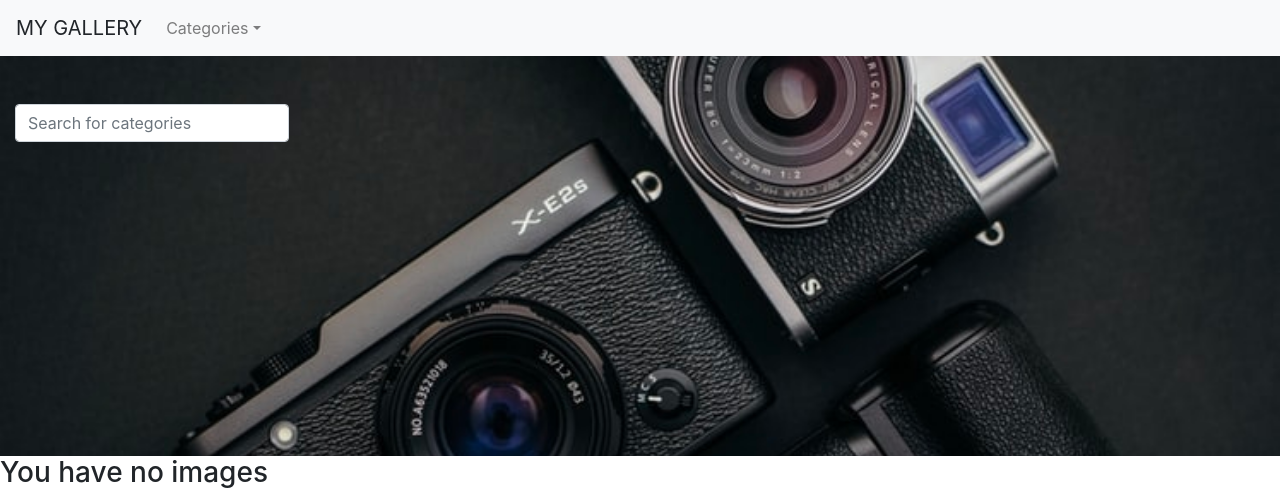
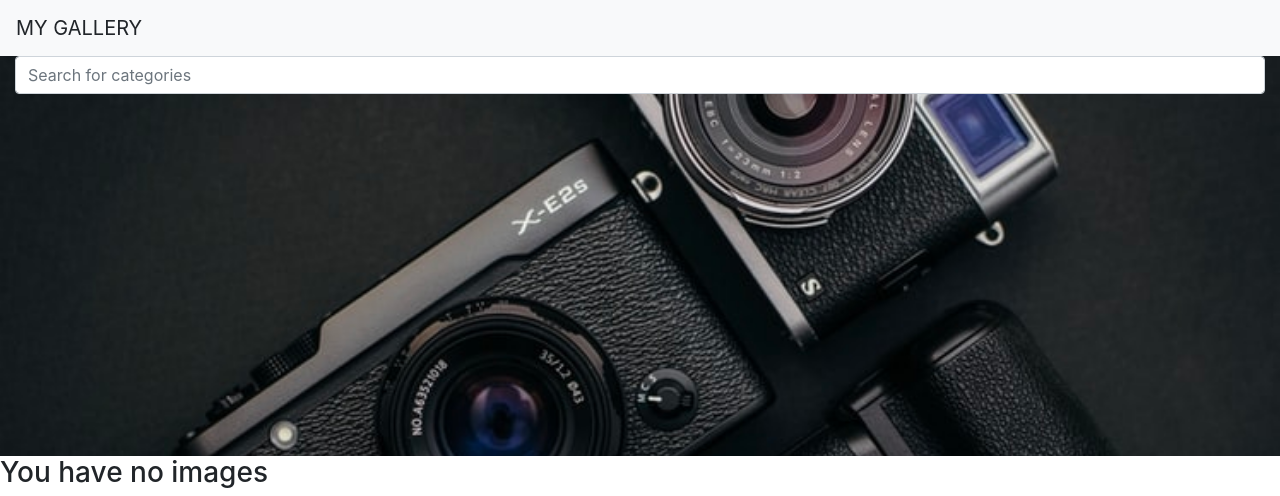
Before and after one commit to firdausa7/MY-GALLERY, a Django app: page / in a window 1280 px wide. Shown: the top 496 px of the page. Run offline with Django 3.2, Linux system fonts and the light colour scheme; data that the repository does not hold is empty; some libraries are stand-ins or nearby versions.

Commit message:
add category into search and change navbar

```diff
--- a/photo/templates/home.html
+++ b/photo/templates/home.html
@@ -6,9 +6,9 @@
 <link href="{% static 'css/styles.css' %}" rel="stylesheet">
 
 <div class="container-fluid" id="full">
-  <form class="form-inline">
-    <div class="md-form my-5">
-      <input class="form-control mr-sm-4" type="text" placeholder="Search for categories" aria-label="Search">
+    <form class="searching" role="search" action="{% url 'search_results' %}">
+        <div class="md-form my-0">
+      <input class="form-control mr-sm-0" type="text" placeholder="Search for categories" aria-label="Search">
     </div>
   </form>
 
--- a/photo/templates/navbar.html
+++ b/photo/templates/navbar.html
@@ -1,6 +1,6 @@
 
               <!--Navbar-->
-<nav class="navbar navbar-expand-lg navbar-light bg-light">
+<nav class="navbar navbar-expand-lg navbar-light bg-light" style="text-align: center;">
 
         <!-- Navbar brand -->
         <a class="navbar-brand">MY GALLERY</a>
@@ -9,18 +9,6 @@
           <ul class="navbar-nav mr-auto">
             </li>
 
-            <!-- Dropdown -->
-            <li class="nav-item dropdown">
-              <a class="nav-link dropdown-toggle" id="navbarDropdownMenuLink" data-toggle="dropdown"
-                aria-haspopup="true" aria-expanded="false">Categories</a>
-              <div class="dropdown-menu dropdown-primary" aria-labelledby="navbarDropdownMenuLink">
-                <a class="dropdown-item" href="#">Action</a>
-                <a class="dropdown-item" href="#">Another action</a>
-                <a class="dropdown-item" href="#">Something else here</a>
-              </div>
-            </li>
-
-          </ul>
 
         </div>
 
```
Also changed, not shown: photo/templates/search.html (+26 -0 lines).
